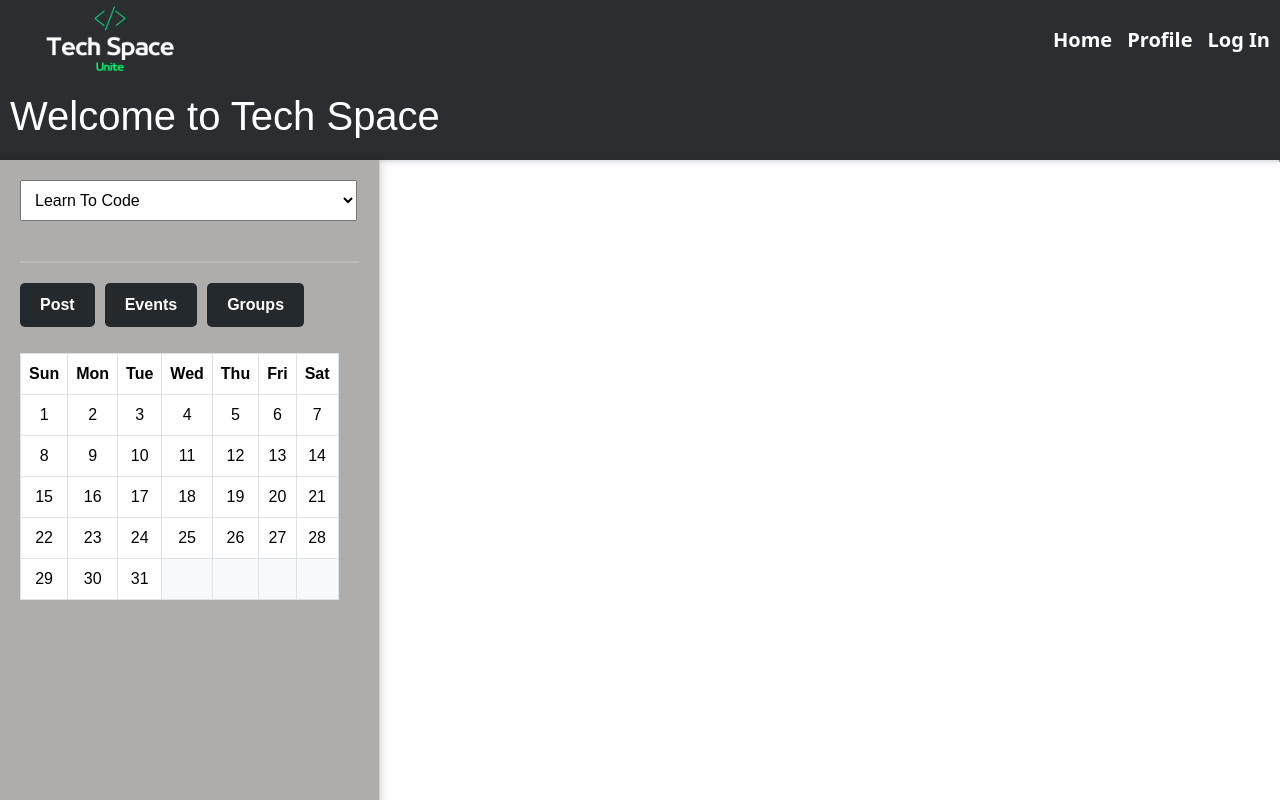
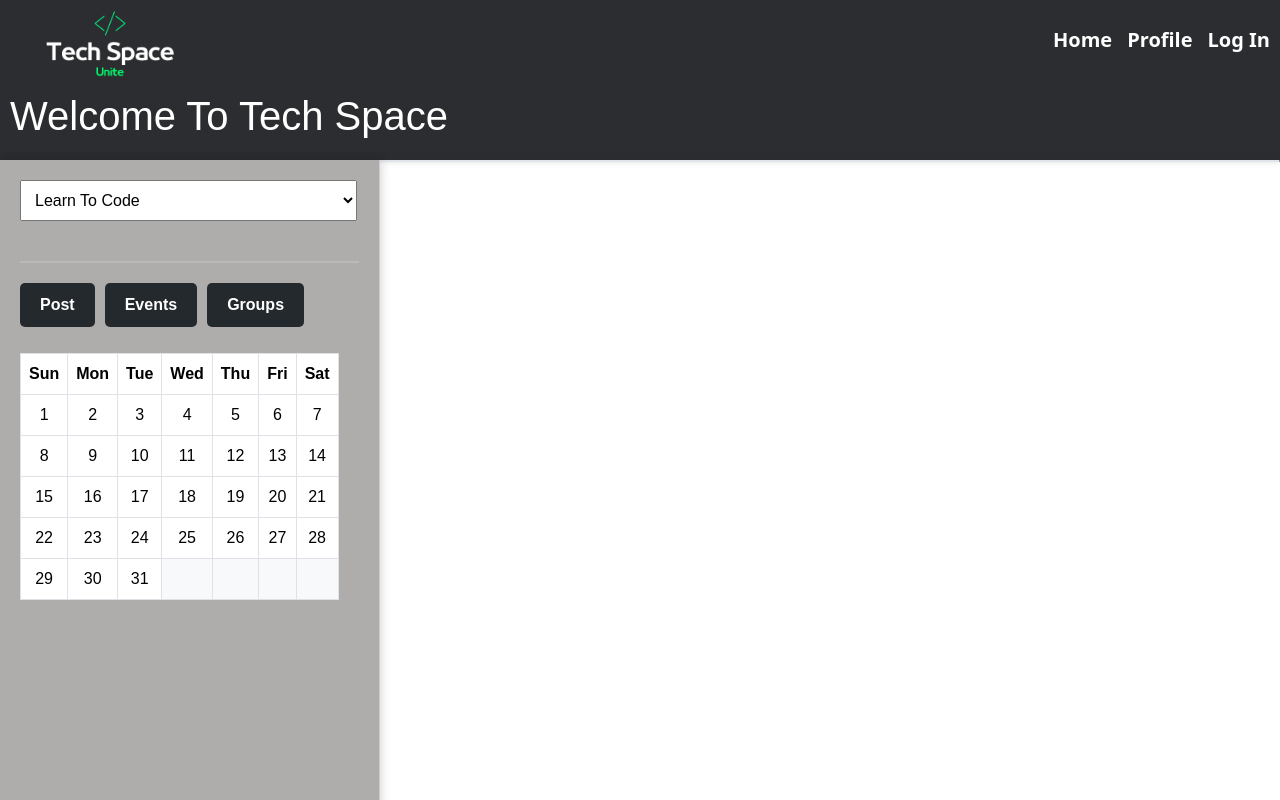
Before and after one commit to AdrianBurke1/Full-StackProject-FrontEnd-, a React (Create React App) app: page / in a window 1280 px wide. Built offline with nearby package versions, Linux system fonts and the light colour scheme.

Commit message:
Updated Home Page

```diff
--- a/src/Components/Header.js
+++ b/src/Components/Header.js
@@ -1,6 +1,7 @@
 import React from 'react';
 import { Link } from 'react-router-dom';
 import './Header.css'; // Import your CSS file
+import Profile from "./Profile"
 
 // Import the image
 import TechSpaceImage from '../images/Tech_Space-removebg-preview.png';
--- a/src/Components/Home.js
+++ b/src/Components/Home.js
@@ -7,7 +7,7 @@ function Home() {
     <div className="home">
       <div className="header">
         {/* Header component or logo */}
-        <h1>Welcome to Tech Space</h1>
+        <h1>Welcome To Tech Space</h1>
       </div>
       <TechSidebar />
       <div className="main-content">
```
